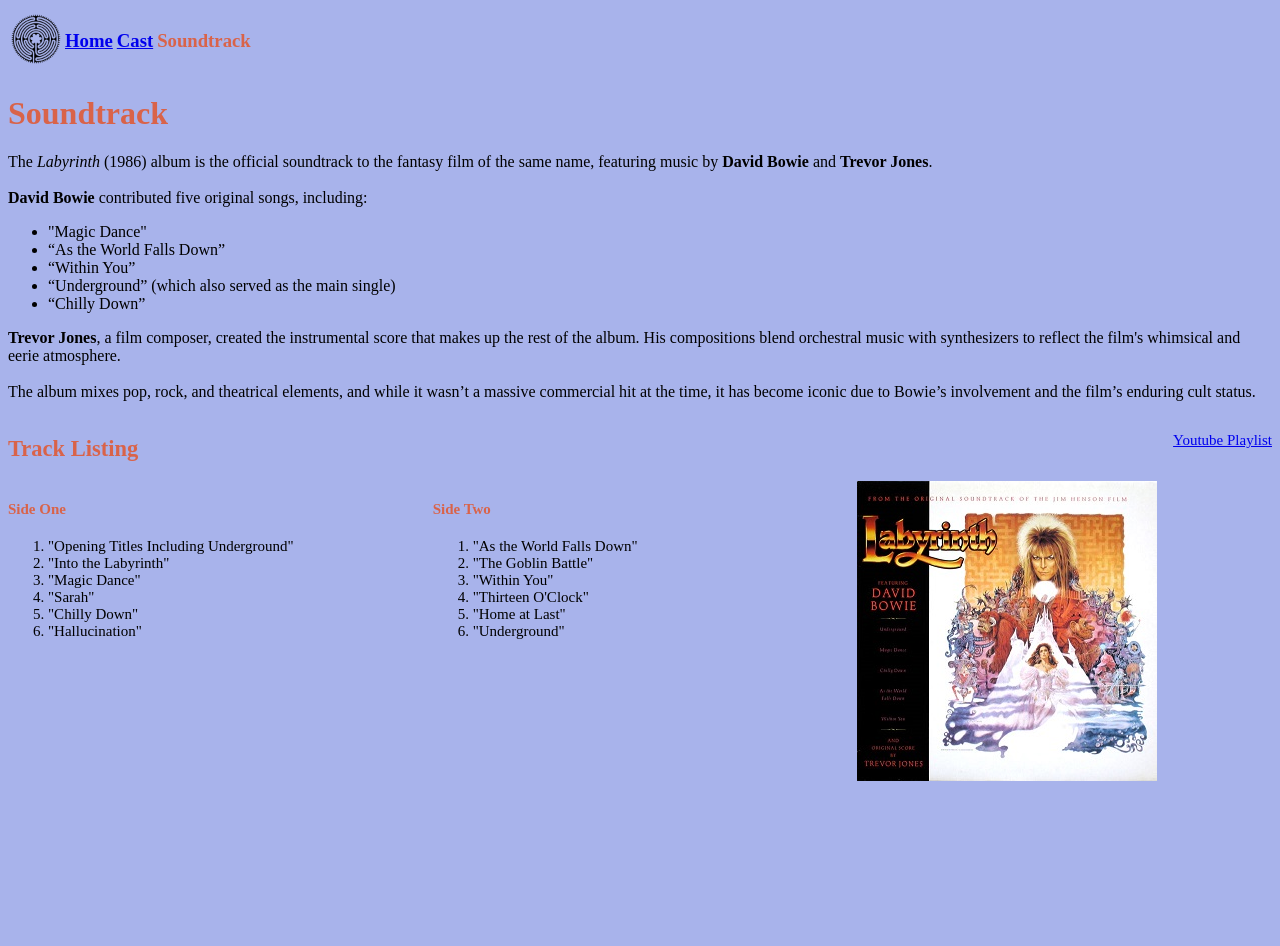
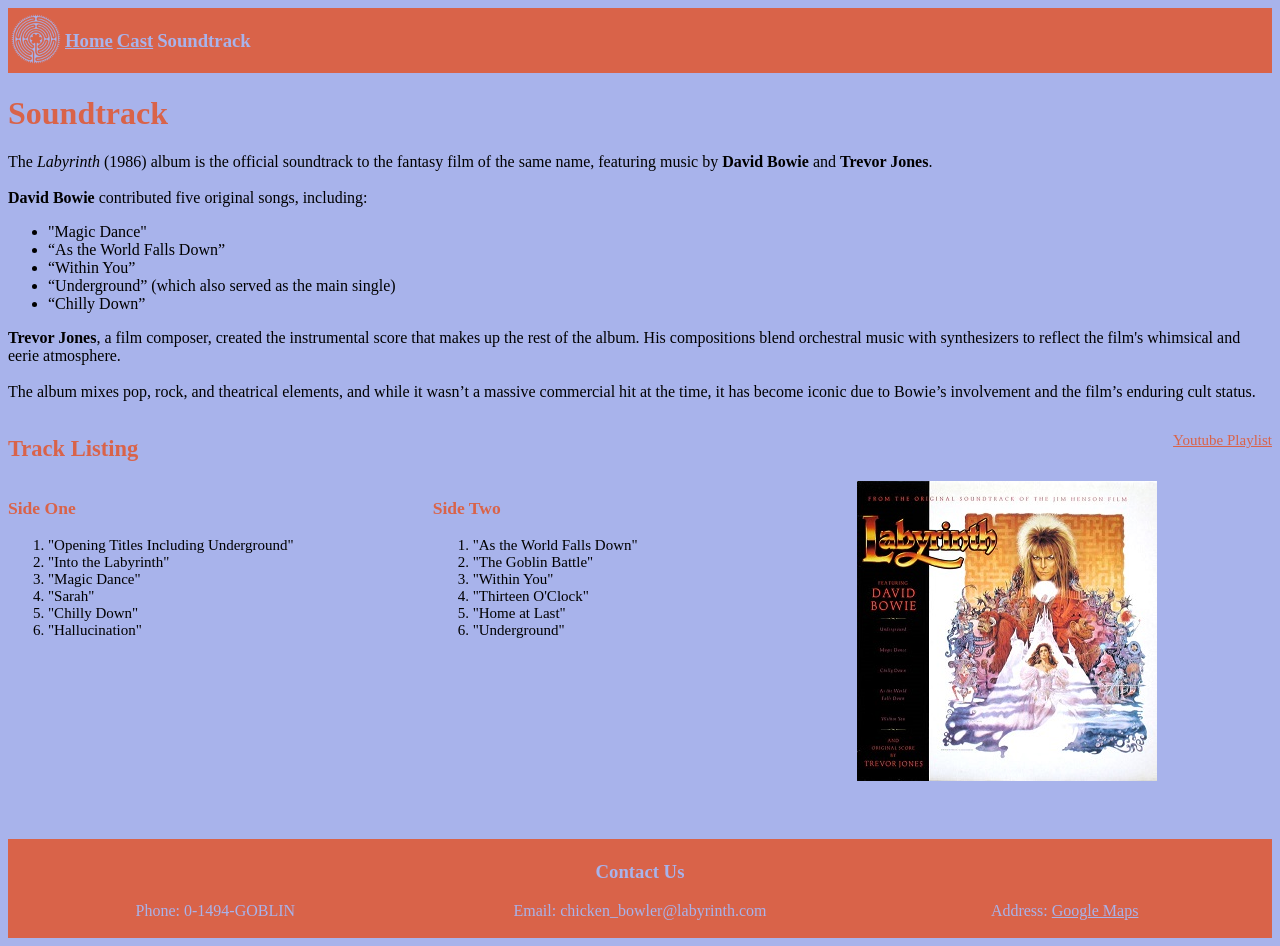
Before and after one commit to LIOvis/FE_HTML, a plain HTML site: page three_page_website/pages/soundtrack.html in a window 1280 px wide. Before the commit the page ends 800 px from the top, so only its background shows below. Drawn offline with Linux system fonts and the light colour scheme.

Commit message:
made footer and made a space to link to the reservation form

```diff
--- a/three_page_website/pages/soundtrack.html
+++ b/three_page_website/pages/soundtrack.html
@@ -7,21 +7,21 @@
     <title>Labyrinth (1986) - Soundtrack</title>
   </head>
   <body style="background-color:#A8B3EB;">
-    <header>
+    <header style="background-color: #d96349;">
       <table>
         <th><img
           title="Icon made by Mark Stoner on The Noun Project."
-          src="../images/labyrinth_icon.png"
+          src="../images/purple_labyrinth_icon.png"
           height="50"
           width="50"
           alt="Icon of a chartres labyrinth."
           ></th>
-          <th><h3><a href="../index.html">Home</a></h3></th>
-          <th><h3><a href="cast.html">Cast</a></h3></th>
-          <th><div class="heading"><h3>Soundtrack</h3></div></th>
+          <th><h3><a class="class1" href="../index.html">Home</a></h3></th>
+          <th><h3><a class="class1" href="cast.html">Cast</a></h3></th>
+          <th><div class="purple"><h3>Soundtrack</h3></div></th>
       </table>
     </header>
-    <div class="heading"><h1>Soundtrack</h1></div>
+    <div class="orange"><h1>Soundtrack</h1></div>
     <p>
       The <em>Labyrinth</em> (1986) album is the official soundtrack to the
       fantasy film of the same name, featuring music by
@@ -48,14 +48,14 @@
     </p>
     <div class="container2">
       <div class="text">
-        <div class="heading"><h2>Track Listing</h2></div>
+        <div class="orange"><h2>Track Listing</h2></div>
       </div>
-      <div class="text"><p align="right"><a href="https://youtube.com/playlist?list=PL6ogdCG3tAWhptcnThvMGW1CVuetNuFz0&si=lhpCcLpkzKhvPn3K" target="_blank">Youtube Playlist</a></p></div>
+      <div class="text"><p align="right"><a class="class2" href="https://youtube.com/playlist?list=PL6ogdCG3tAWhptcnThvMGW1CVuetNuFz0&si=lhpCcLpkzKhvPn3K" target="_blank">Youtube Playlist</a></p></div>
       </div>
     <div class="container">
       <div class="text">
-        <div class="heading">
-          <h4>Side One</h4>
+        <div class="orange">
+          <h3>Side One</h3>
         </div>
     <ol>
       <li>"Opening Titles Including Underground"</li>
@@ -67,8 +67,8 @@
     </ol>
   </div>
   <div class="text">
-    <div class="heading">
-      <h4>Side Two</h4>
+    <div class="orange">
+      <h3>Side Two</h3>
     </div>
         <ol>
           <li>"As the World Falls Down"</li>
@@ -88,5 +88,15 @@
         />
       </div>
     </div>
+    <br><br>
+    <footer style="background-color: #d96349;">
+      <div class="purple"><h3 align="center"><br> Contact Us</h3></div>
+      <div class="container">
+        <div class="purple" align="center">Phone: 0-1494-GOBLIN</div>
+        <div class="purple" align="center">Email: chicken_bowler@labyrinth.com</div>
+        <div class="purple" align="center">Address: <a href="https://www.google.com/maps/place/West+Wycombe+Park/@51.6437513,-0.8047418,17z/data=!3m1!4b1!4m6!3m5!1s0x48768afc173b913d:0xac0bf926c0fc07ce!8m2!3d51.6437513!4d-0.8047418!16zL20vMDJfc2s4?entry=ttu&g_ep=EgoyMDI1MDUxMy4xIKXMDSoASAFQAw%3D%3D" class="class1">Google Maps</a></div>
+        <br>
+      </div>
+    </footer>
   </body>
 </html>
--- a/three_page_website/styles/styles.css
+++ b/three_page_website/styles/styles.css
@@ -34,13 +34,22 @@
   margin-right: auto;
 }
 
-.heading {
+.orange {
   color: #d96349;
+}
+
+.purple {
+  color: #a8b3eb;
 }
 
 a.class1:link,
 a.class1:visited {
   color: #a8b3eb;
   background-color: transparent;
-  text-decoration: none;
 }
+
+a.class2:link,
+a.class2:visited {
+  color: #d96349;
+  background-color: transparent;
+}
```
Also changed, not shown: three_page_website/index.html (+20 -7 lines), three_page_website/pages/cast.html (+19 -9 lines), three_page_website/images/labyrinth_icon.png (deleted), three_page_website/images/purple_labyrinth_icon.png (added).
